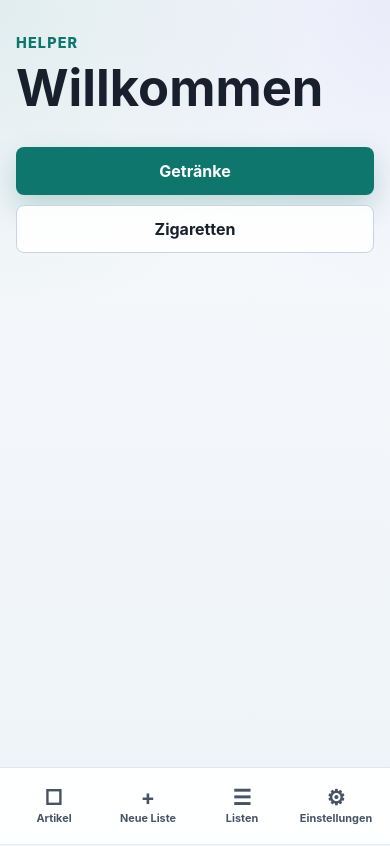
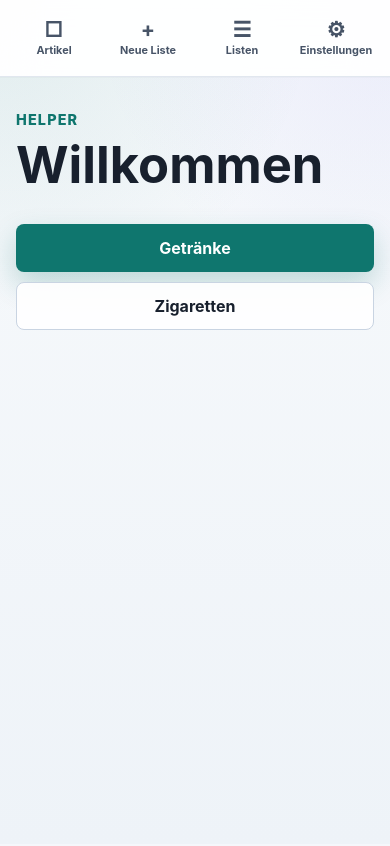
Before and after one commit to adekschmolke-code/helper, a plain HTML site: page index.html in a window 390 px wide. Drawn offline with Linux system fonts and the light colour scheme.

Commit message:
Add files via upload

```diff
--- a/styles.css
+++ b/styles.css
@@ -739,22 +739,22 @@ select:focus-visible {
 
 @media (max-width: 768px) {
   body {
-    padding-bottom: calc(86px + env(safe-area-inset-bottom));
+    padding-bottom: 0;
   }
 
   .site-header {
-    position: fixed;
-    top: auto;
+    position: sticky;
+    top: 0;
     right: 0;
-    bottom: 0;
+    bottom: auto;
     left: 0;
     z-index: 10;
     display: block;
     width: 100%;
     min-height: 76px;
     background: var(--surface);
-    border-top: 1px solid var(--border);
-    border-bottom: 0;
+    border-top: 0;
+    border-bottom: 1px solid var(--border);
   }
 
   .navbar {
@@ -763,7 +763,6 @@ select:focus-visible {
     min-height: 76px;
     margin: 0;
     padding: 8px 10px;
-    padding-bottom: calc(8px + env(safe-area-inset-bottom));
   }
 
   .brand {
@@ -931,7 +930,7 @@ select:focus-visible {
   }
 
   .category-header {
-    top: 12px;
+    top: 84px;
   }
 
   .quantity-controls {
```
